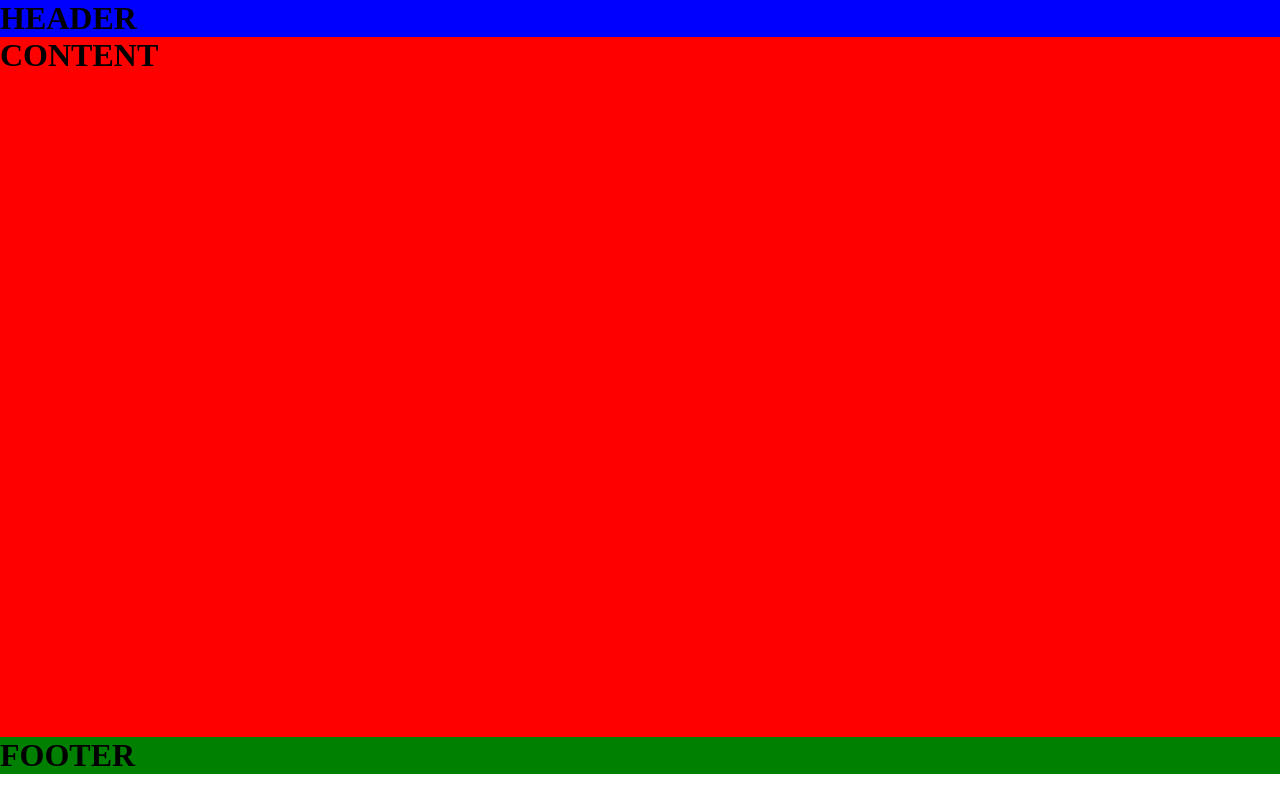
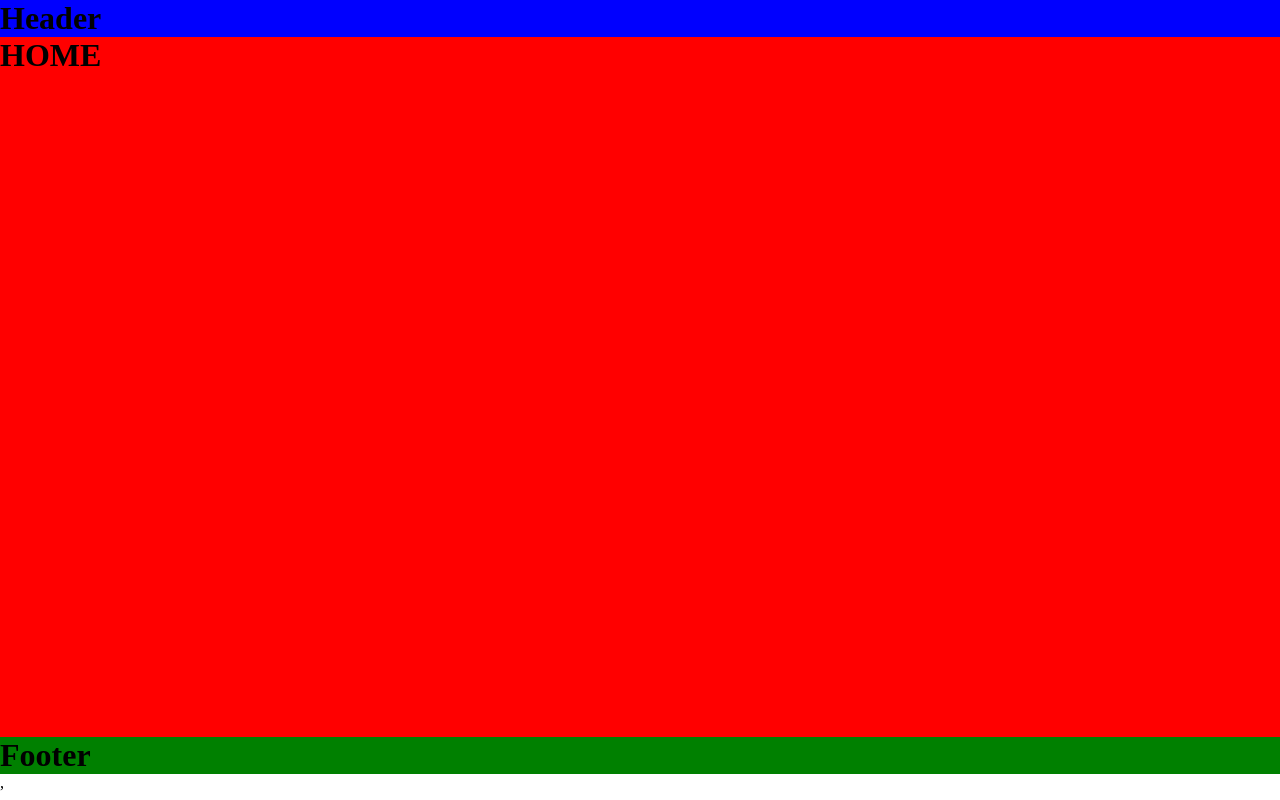
Before and after one commit to CaioCalisto/FlightWebSite, a React (Vite) app in the folder flight-web-site/: page / in a window 1280 px wide. Built offline with nearby package versions, Linux system fonts and the light colour scheme.

Commit message:
Layout with components / router

```diff
--- a/flight-web-site/package.json
+++ b/flight-web-site/package.json
@@ -10,7 +10,8 @@
   },
   "dependencies": {
     "react": "^18.2.0",
-    "react-dom": "^18.2.0"
+    "react-dom": "^18.2.0",
+    "react-router-dom": "^6.11.0"
   },
   "devDependencies": {
     "@types/react": "^18.0.27",
--- a/flight-web-site/src/App.tsx
+++ b/flight-web-site/src/App.tsx
@@ -1,17 +1,21 @@
+import { Route, Router, Routes } from "react-router-dom"
+import Footer from "./components/Footer"
+import Header from "./components/Header"
+import Home from "./pages/Home"
 
 function App() {
 
   return (
     <>
       <header className="header">
-        <h1>HEADER</h1>
+        <Header />
       </header>
-      <main className="original-content">
-        <h1>CONTENT</h1>
-      </main>
-      <footer className="footer">
-        <h1>FOOTER</h1>
-      </footer>
+      <Routes>
+        <Route path="/" element={<Home />} />
+      </Routes>
+      <div className="footer">
+        <Footer />
+      </div>
     </>
   )
 }
--- a/flight-web-site/src/components/Header.tsx
+++ b/flight-web-site/src/components/Header.tsx
@@ -1,3 +1,5 @@
+import './Header.css'
+
 function Header() {
   return (
     <>
--- a/flight-web-site/src/main.tsx
+++ b/flight-web-site/src/main.tsx
@@ -1,9 +1,12 @@
 import React from 'react'
 import ReactDOM from 'react-dom/client'
+import { BrowserRouter } from 'react-router-dom'
 import App from './App'
 
 ReactDOM.createRoot(document.getElementById('root') as HTMLElement).render(
-  <React.StrictMode>
-    <App />
-  </React.StrictMode>,
+  <BrowserRouter>
+    <React.StrictMode>
+      <App />
+    </React.StrictMode>,
+  </BrowserRouter>
 )
--- a/flight-web-site/src/pages/Home.tsx
+++ b/flight-web-site/src/pages/Home.tsx
@@ -1,8 +1,8 @@
 function Home() {
   return (
-    <>
+    <div className="original-content">
       <h1>HOME</h1>
-    </>
+    </div>
   )
 }
 
```
Also changed, not shown: flight-web-site/src/components/Footer.css (added), flight-web-site/src/components/Header.css (added), 1 other file (tests, documents, lock files or other folders).
